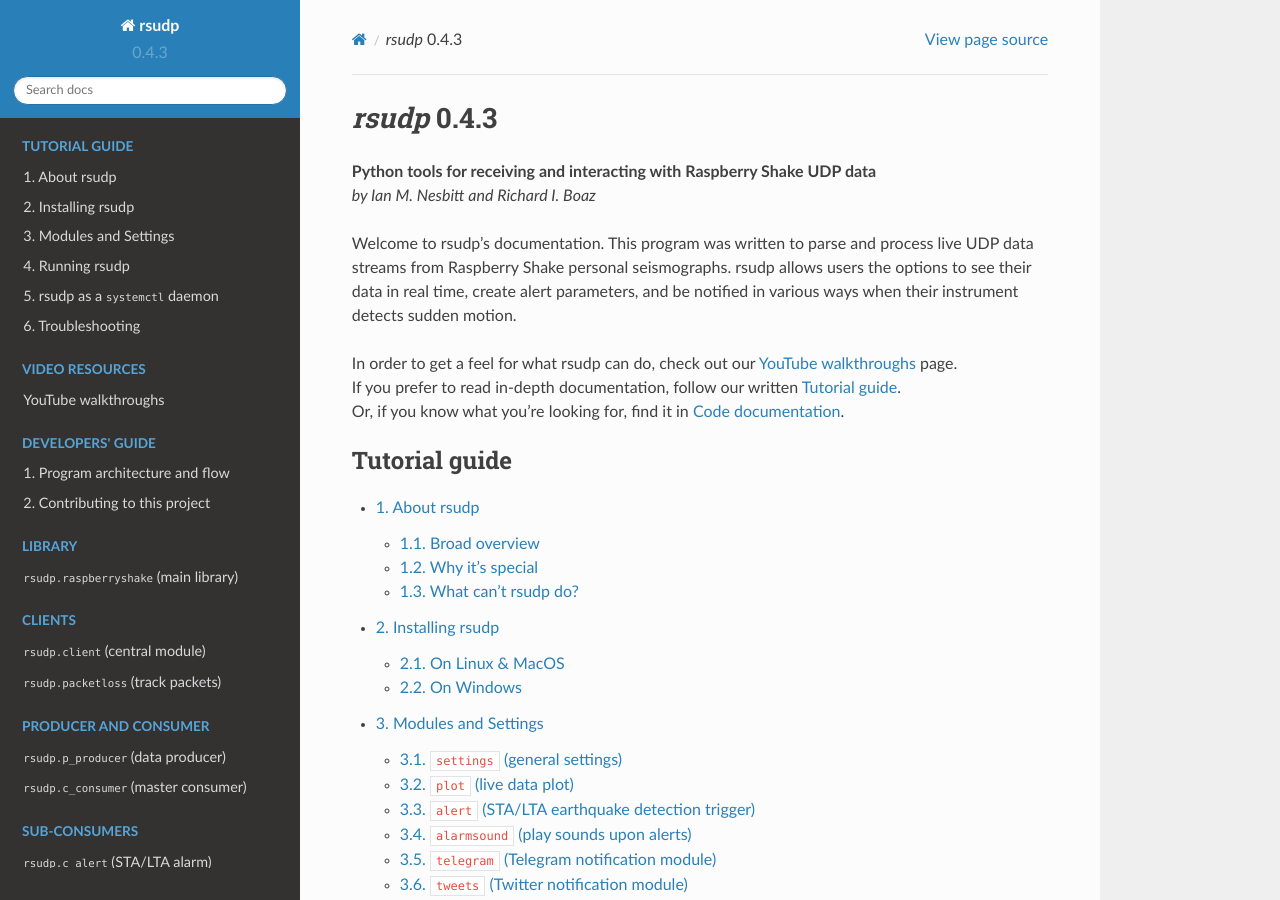
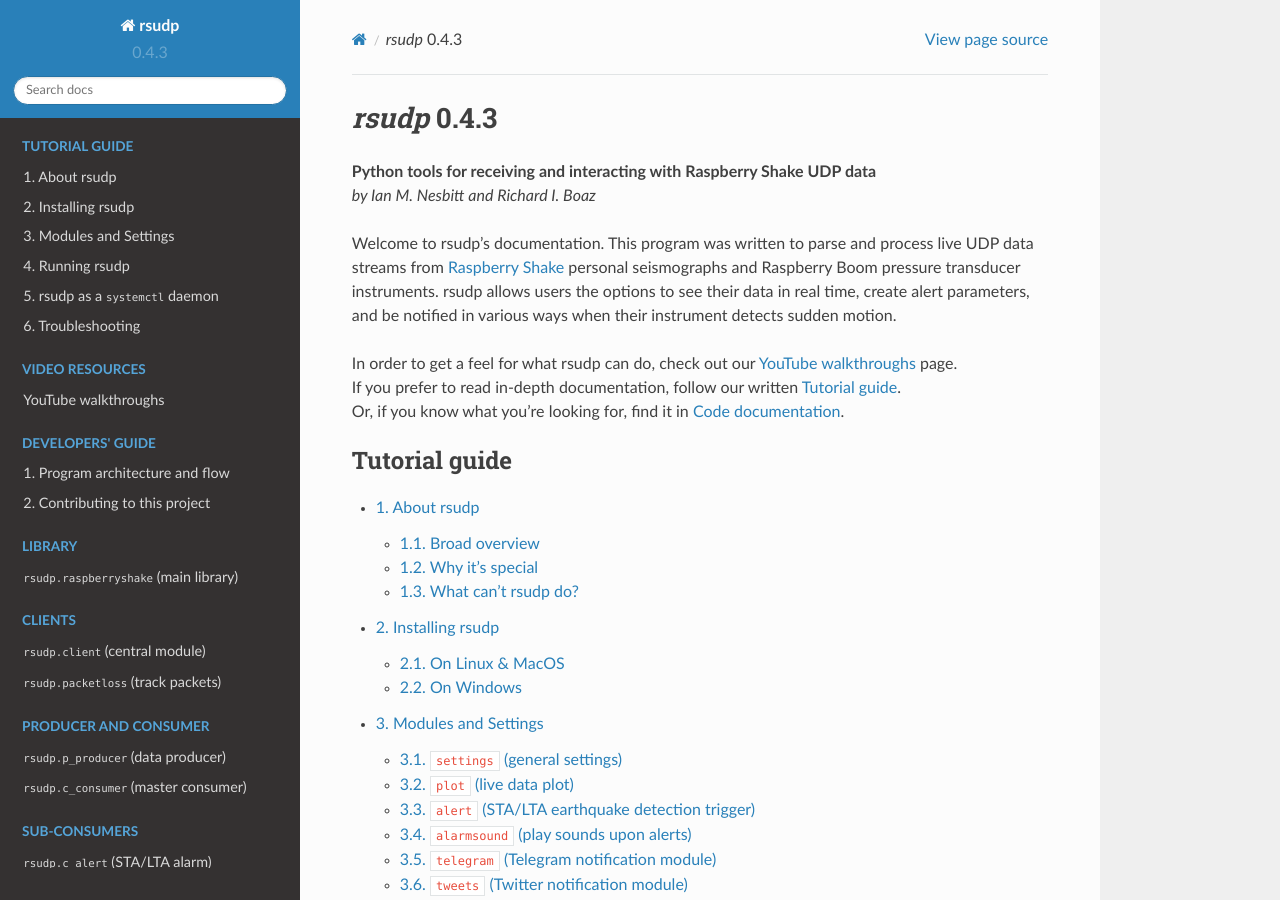
Before and after one commit to raspishake/rsudp, a Sphinx documentation site: the page built from docs/index.rst, in a window 1280 px wide and 900 px high. Built offline with Sphinx 7.4.7 and the Read the Docs theme 2.0.0, drawn with Linux system fonts in a browser that asks for light colours; the version number is read from the project's files by our own code.

Commit message:
adding referential rs links

```diff
--- a/docs/about.rst
+++ b/docs/about.rst
@@ -2,7 +2,8 @@
 #####################################
 
 rsudp is a program built to actively monitor and
-plot UDP data output from Raspberry Shake seismographs.
+plot UDP data output from
+`Raspberry Shake <https://raspberryshake.org>`_ seismographs.
 
 Broad overview
 *************************************
--- a/docs/index.rst
+++ b/docs/index.rst
@@ -4,7 +4,9 @@
 | *by Ian M. Nesbitt and Richard I. Boaz*
 
 Welcome to rsudp's documentation.
-This program was written to parse and process live UDP data streams from Raspberry Shake personal seismographs.
+This program was written to parse and process live UDP data streams from
+`Raspberry Shake <https://raspberryshake.org>`_ personal seismographs and
+Raspberry Boom pressure transducer instruments.
 rsudp allows users the options to see their data in real time, create alert parameters,
 and be notified in various ways when their instrument detects sudden motion.
 
```
